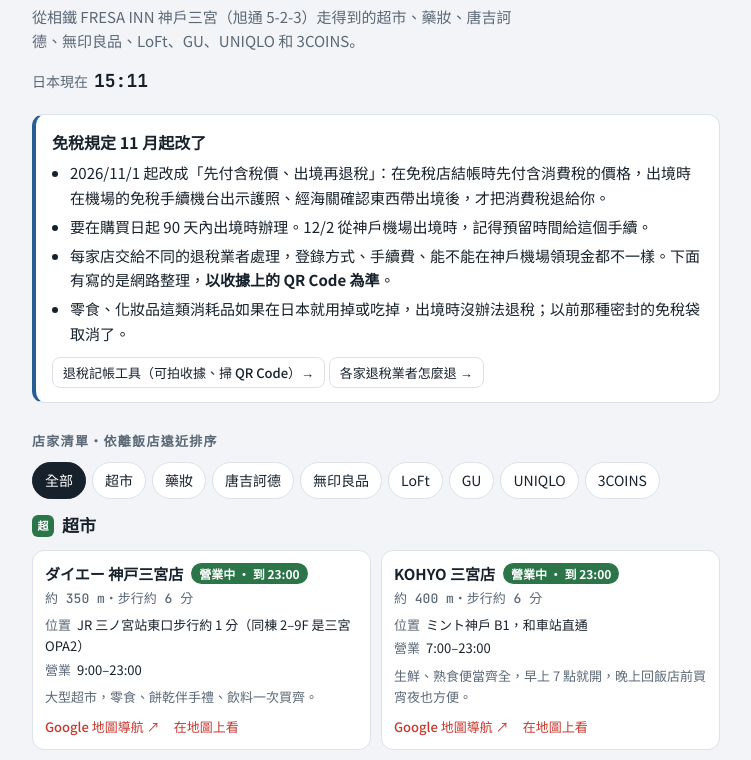
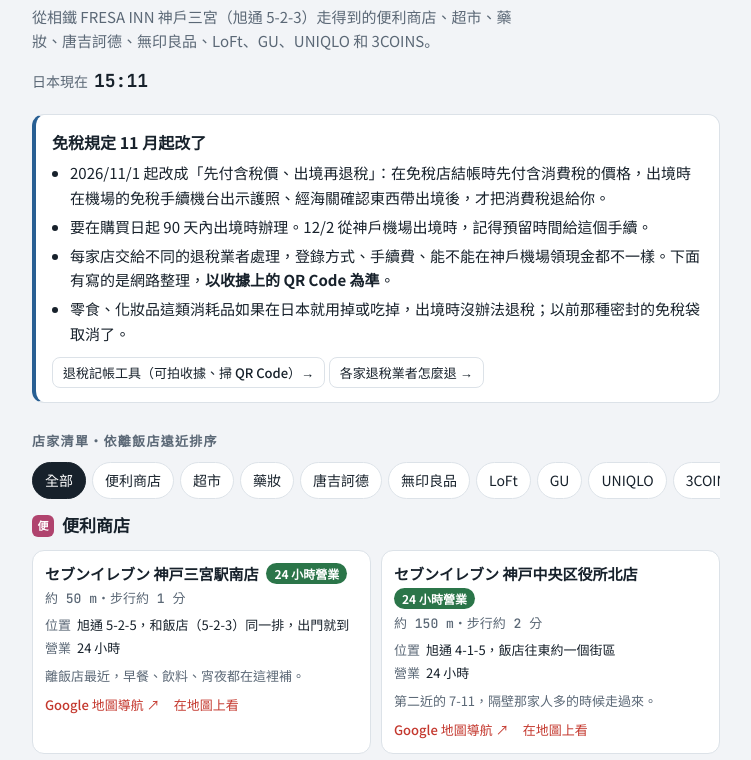
Before and after one commit to Chang-Ning-Hao/trip, a plain HTML site: page shops.html in a window 1280 px wide. Shown: the part 132-892 px from the top of the page, without its empty margins (264-1015 px from the left). Drawn offline with Linux system fonts and the light colour scheme.

Commit message:
購物頁新增便利商店（2 家 7-11、2 家 LAWSON），校正飯店與大榮座標
Co-Authored-By: Claude Opus 5.5 <noreply@anthropic.com>
Claude-Session: https://claude.ai/code/session_01GpjJ2AbSVEtgMsQq71iHHQ

```diff
--- a/common.js
+++ b/common.js
@@ -135,7 +135,7 @@
     "d6-1": [34.6936, 135.1961], "d6-2": [34.6328, 135.2238]
   };
   var STOP_ADDR = { "d4-3": "京都府京都市下京区市之町251-2" };
-  var HOTEL = { name: "相鐵 FRESA INN 神戶三宮", ll: [34.6967, 135.1990], addr: "兵庫県神戸市中央区旭通5丁目2-3" };
+  var HOTEL = { name: "相鐵 FRESA INN 神戶三宮", ll: [34.6957, 135.1969], addr: "兵庫県神戸市中央区旭通5丁目2-3" };
 
   /* ---------- 附近食べログ名店（不吃牛、每人 ¥5,000 內） ---------- */
   /* closed：公休的星期（0=日 … 6=六） */
@@ -319,6 +319,7 @@
 /* ---------- 飯店周邊購物 ---------- */
 /* open：營業時間 [開, 關]；"24h" = 24 小時；null = 未查到。ll 為大約位置，地圖頁會再用地址校正 */
 var SHOP_CATS = {
+  cvs:    { label: "便利商店",   mk: "便", color: "#b0436e" },
   super:  { label: "超市",       mk: "超", color: "#2b7549" },
   drug:   { label: "藥妝",       mk: "藥", color: "#7a4bb0" },
   donki:  { label: "唐吉訶德",   mk: "唐", color: "#c26a00" },
@@ -329,10 +330,18 @@ var SHOP_CATS = {
   coins3: { label: "3COINS",     mk: "3",  color: "#2f7480" }
 };
 var SHOPS = [
+  { id: "seven-ekiminami", cat: "cvs", name: "セブンイレブン 神戸三宮駅南店", where: "旭通 5-2-5，和飯店（5-2-3）同一排，出門就到", hours: "24 小時", open: "24h",
+    tip: "離飯店最近，早餐、飲料、宵夜都在這裡補。", addr: "兵庫県神戸市中央区旭通5丁目2-5", ll: [34.6956, 135.1967] },
+  { id: "seven-kuyakusho", cat: "cvs", name: "セブンイレブン 神戸中央区役所北店", where: "旭通 4-1-5，飯店往東約一個街區", hours: "24 小時", open: "24h",
+    tip: "第二近的 7-11，隔壁那家人多的時候走過來。", addr: "兵庫県神戸市中央区旭通4丁目1-5", ll: [34.6962, 135.1982] },
+  { id: "lawson-ekiminami", cat: "cvs", name: "ローソン 三宮駅南店", where: "雲井通 6-1-5，阪神神戸三宮站東口步行約 1 分", hours: "24 小時", open: "24h",
+    tip: "最近的 LAWSON，在飯店往阪神、JR 三ノ宮站的方向。", addr: "兵庫県神戸市中央区雲井通6丁目1-5", ll: [34.6944, 135.1968] },
+  { id: "lawson-kumoi2", cat: "cvs", name: "ローソン 雲井通二丁目店", where: "雲井通 2-1-9，飯店往東約 300 m", hours: "24 小時", open: "24h",
+    tip: "往東邊的另一家 LAWSON。", addr: "兵庫県神戸市中央区雲井通2丁目1-9", ll: [34.6960, 135.2004] },
   { id: "kohyo", cat: "super", name: "KOHYO 三宮店", where: "ミント神戸 B1，和車站直通", hours: "7:00–23:00", open: ["07:00", "23:00"],
     tip: "生鮮、熟食便當齊全，早上 7 點就開，晚上回飯店前買宵夜也方便。", addr: "兵庫県神戸市中央区雲井通7-1-1", ll: [34.6941, 135.1960] },
   { id: "daiei", cat: "super", name: "ダイエー 神戸三宮店", where: "JR 三ノ宮站東口步行約 1 分（同棟 2–9F 是三宮 OPA2）", hours: "9:00–23:00", open: ["09:00", "23:00"],
-    tip: "大型超市，零食、餅乾伴手禮、飲料一次買齊。", addr: "兵庫県神戸市中央区雲井通6-1-15", ll: [34.6936, 135.1983] },
+    tip: "大型超市，零食、餅乾伴手禮、飲料一次買齊。", addr: "兵庫県神戸市中央区雲井通6-1-15", ll: [34.6950, 135.1962] },
   { id: "oasis", cat: "super", name: "阪急オアシス 神戸旭通店", where: "旭通（和飯店同一區），地下鐵三宮站改札旁有入口", hours: "10:00–22:00（地下鐵側熟食麵包區平日 8:00 開）", open: ["10:00", "22:00"],
     tip: "走精緻路線的超市，熟食和麵包好買。", ll: null },
   { id: "kokumin",  cat: "drug", name: "KoKuMiN JR三宮駅東口店", where: "JR 三ノ宮站東口", hours: "8:00–22:00", open: ["08:00", "22:00"],
--- a/shops.html
+++ b/shops.html
@@ -21,7 +21,7 @@
       <a href="taxfree.html">退稅</a>
     </nav>
     <h1>飯店周邊購物</h1>
-    <p class="lede">從相鐵 FRESA INN 神戶三宮（旭通 5-2-3）走得到的超市、藥妝、唐吉訶德、無印良品、LoFt、GU、UNIQLO 和 3COINS。</p>
+    <p class="lede">從相鐵 FRESA INN 神戶三宮（旭通 5-2-3）走得到的便利商店、超市、藥妝、唐吉訶德、無印良品、LoFt、GU、UNIQLO 和 3COINS。</p>
     <div class="clocks" aria-live="polite"><span>日本現在<b id="clk-jp">--:--</b></span></div>
   </div>
 </header>
@@ -50,6 +50,7 @@
     <h2 class="sec-title" id="src-h">資料來源（2026/11/17 查詢）</h2>
     <ul>
       <li><a href="https://www.mlit.go.jp/kankocho/tax-free/page01_000001_00021.html">觀光廳：リファンド方式とは</a></li>
+      <li>便利商店（2026/11/25 查詢）：<a href="https://map.yahoo.co.jp/v3/place/2nC9dNYQ2bI">Yahoo! 地圖：セブンイレブン 神戸三宮駅南</a>・<a href="https://e-map.ne.jp/p/yamato01/prt/0782717577/">セブンイレブン 神戸中央区役所北</a>・<a href="https://tokubai.co.jp/transit/rail_lines/station_groups/2711/convenience_store">トクバイ：三宮 LAWSON 營業時間</a>・<a href="https://www.mapion.co.jp/phonebook/M02005CM02/94.html">Mapion：LAWSON 地址</a>・座標用國土地理院地址檢索</li>
       <li><a href="https://mint-kobe.jp/en/?p=573">ミント神戸：KOHYO 三宮店</a>・<a href="https://tokubai.co.jp/transit/rail_lines/station_groups/2711/opening_hour/overnight_opening">トクバイ：三宮 超市營業時間</a></li>
       <li><a href="https://ekitan.com/media/epi/elleseine/elleseine-shop037/">ダイエー神戸三宮店 地址</a>・<a href="https://kyodonewsprwire.jp/release/201701268250">三宮オーパ2</a></li>
       <li><a href="https://tokubai.co.jp/prefectures/28/loconavi_spots/155835">トクバイ：阪急オアシス 神戸旭通店、サンドラッグ</a></li>
@@ -68,7 +69,7 @@
 (function () {
   "use strict";
   var current = "all";
-  var ORDER = ["super", "drug", "donki", "muji", "loft", "gu", "uniqlo", "coins3"];
+  var ORDER = ["cvs", "super", "drug", "donki", "muji", "loft", "gu", "uniqlo", "coins3"];
 
   function walkTxt(s) {
     if (!s.ll) return "距離請看 Google 地圖";
```
